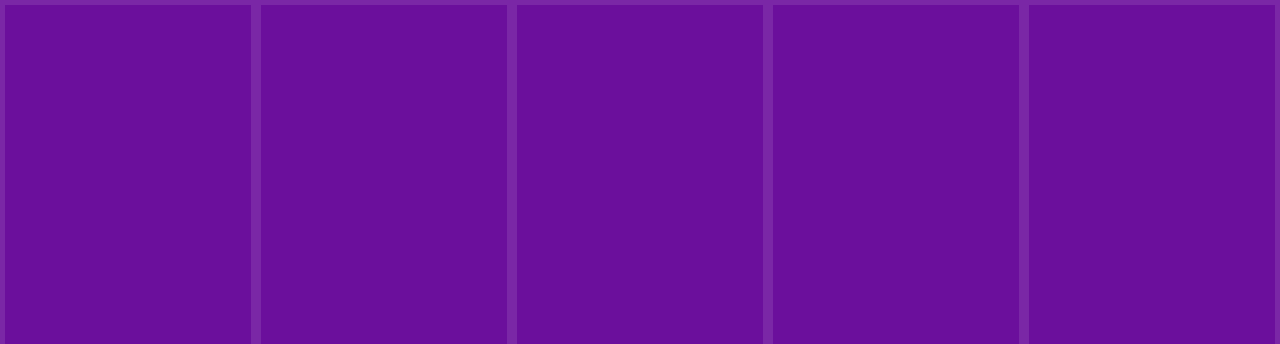
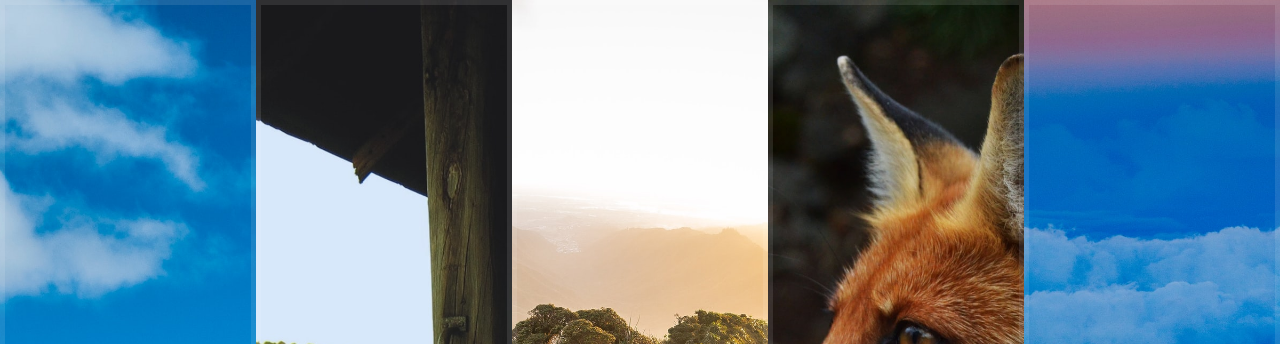
Before and after one commit to KiStanislav/FlexPanel, a plain HTML site: page index.html in a window 1280 px wide. Shown: the top 344 px of the page. Drawn offline with Linux system fonts and the light colour scheme; the site is published under a folder, as on GitHub Pages, so addresses that start at the root find nothing.

Commit message:
fix: links images

```diff
--- a/style.css
+++ b/style.css
@@ -42,19 +42,19 @@ body {
 }
 
 .panel1 {
-  background-image: url(/img/panel1.jpg);
+  background-image: url(img/panel1.jpg);
 }
 .panel2 {
-  background-image: url(/img/panel2.jpg);
+  background-image: url(img/panel2.jpg);
 }
 .panel3 {
-  background-image: url(/img/panel3.jpg);
+  background-image: url(img/panel3.jpg);
 }
 .panel4 {
-  background-image: url(/img/panel4.jpg);
+  background-image: url(img/panel4.jpg);
 }
 .panel5 {
-  background-image: url(/img/panel5.jpg);
+  background-image: url(img/panel5.jpg);
 }
 
 /* Flex Items */
```
